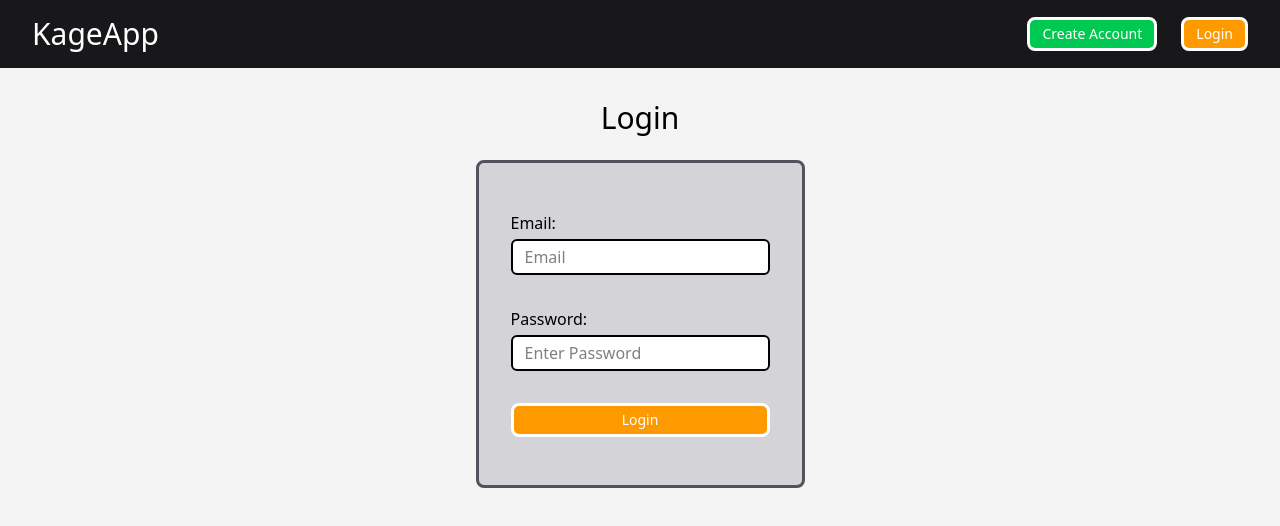
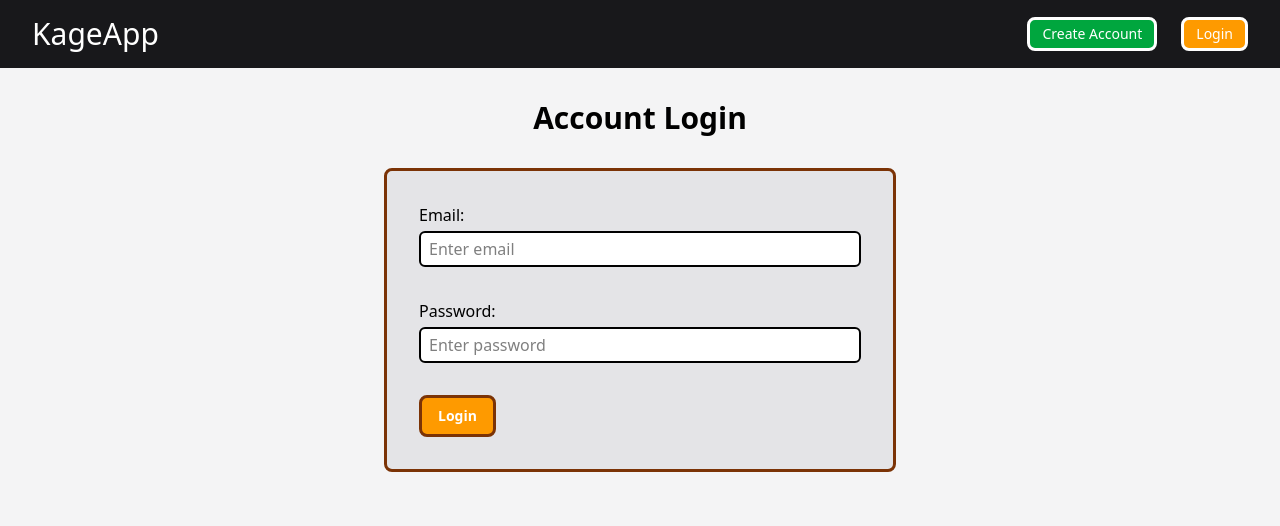
Before and after one commit to kagesite/Multi-Purpose-App, a React (Vite) app in the folder frontend/: page /login in a window 1280 px wide. Shown: the top 526 px of the page. Built offline with nearby package versions, Linux system fonts and the light colour scheme.

Commit message:
Adjusting styling to look better

```diff
--- a/frontend/src/Components/HeaderNav.jsx
+++ b/frontend/src/Components/HeaderNav.jsx
@@ -12,7 +12,7 @@ function HeaderNav() {
             <nav className=''>
                 <ul className='flex gap-6'>
                     <li
-                        className='bg-green-500 text-sm border-3 border-white text-white px-3 py-1 rounded-lg cursor-pointer'
+                        className='bg-green-600 text-sm border-3 border-white text-white px-3 py-1 rounded-lg cursor-pointer'
                         onClick={() => navigate("/signup")}
                     >
                         Create Account
--- a/frontend/src/Pages/Login/Login.jsx
+++ b/frontend/src/Pages/Login/Login.jsx
@@ -17,41 +17,41 @@ function Login() {
 
     return (
         <div>
-            <div>
             <HeaderNav />
             <div className='bg-zinc-100 flex flex-col w-full min-h-screen items-center p-8'>
-                    <h2 className='text-3xl mb-6'>Login</h2>
+                <h2 className='text-3xl font-semibold'>Account Login</h2>
                 <form onSubmit={handleSubmit}
-                        className='flex flex-wrap items-center gap-2 bg-zinc-300 border-3 border-zinc-600 rounded-lg px-8 py-12 mb-4'
+                    className='bg-zinc-200 p-8 w-lg rounded-lg border-3 border-amber-900 mt-8'
                 >
-                        <div className='flex flex-col gap-8'>
+                    <div className='flex flex-col gap-8 '>
                         <div className='flex flex-col'>
-                                <label htmlFor="email" className='mb-1 font-light'>Email:</label>
+                            <label htmlFor="email" className='mb-1'>Email:</label>
                             <input
                                 type="email"
-                                    className='border-2 rounded-md px-3 py-1 border-zinc-9 bg-white'
-                                    placeholder='Email'
-                                    value={email}
+                                className='border-2 rounded-md px-2 py-1 border-zinc-9 bg-white'
+                                placeholder='Enter email'
+                                value={name}
                                 onChange={(e) => setEmail(e.target.value)}
                             />
                         </div>
                         <div className='flex flex-col'>
-                                <label htmlFor="email" className='mb-1 font-light'>Password:</label>
+                            <label htmlFor="name" className='mb-1'>Password:</label>
                             <input
                                 type="password"
-                                    className='border-2 rounded-md px-3 py-1 border-zinc-9 bg-white'
-                                    placeholder='Enter Password'
-                                    value={password}
+                                className='border-2 rounded-md px-2 py-1 border-zinc-9 bg-white'
+                                placeholder='Enter password'
+                                value={name}
                                 onChange={(e) => setPassword(e.target.value)}
                             />
                         </div>
+                        <div className='flex items-center w-full'>
                             <button
                                 type="submit"
-                                className='bg-amber-500 text-sm border-3 border-white text-white px-3 py-1 rounded-lg cursor-pointer'
+                                className='bg-amber-500 text-sm border-3 border-amber-900 text-white px-4 py-2 rounded-lg font-semibold cursor-pointer w-fit'
                             >Login</button>
                         </div>
+                    </div>
                 </form>
-                </div>
             </div>
         </div>
     )
--- a/frontend/src/Pages/Signup/Signup.jsx
+++ b/frontend/src/Pages/Signup/Signup.jsx
@@ -47,16 +47,16 @@ function Signup() {
         <div>
             <HeaderNav />
             <div className='bg-zinc-100 flex flex-col w-full min-h-screen items-center p-8'>
-                <h2 className='text-3xl mb-6'>Sign Up</h2>
+                <h2 className='text-3xl font-semibold'>Create an account</h2>
                 <form onSubmit={handleSubmit}
-                    className='bg-zinc-200 p-8 w-lg rounded-lg border-2 mt-8'
+                    className='bg-zinc-200 p-8 w-lg rounded-lg border-3 border-green-900 my-8'
                 >
                     <div className='flex flex-col gap-8 '>
                         <div className='flex flex-col'>
                             <label htmlFor="name" className='mb-1'>Name:</label>
                             <input
                                 type="text"
-                                className='border-2 rounded-md px-3 py-1 border-zinc-9 bg-white'
+                                className='border-2 rounded-md px-2 py-1 border-zinc-9 bg-white'
                                 placeholder='Name'
                                 value={name}
                                 onChange={(e) => setName(e.target.value)}
@@ -66,9 +66,9 @@ function Signup() {
                             <label htmlFor="email" className='mb-1'>Email:</label>
                             <input
                                 type="email"
-                                className='border-2 rounded-md px-3 py-1 border-zinc-9 bg-white'
+                                className='border-2 rounded-md px-2 py-1 border-zinc-9 bg-white'
                                 placeholder='Email'
-                                value={name}
+                                value={email}
                                 onChange={(e) => setEmail(e.target.value)}
                             />
                         </div>
@@ -76,39 +76,23 @@ function Signup() {
                             <label htmlFor="name" className='mb-1'>Password:</label>
                             <input
                                 type="password"
-                                className='border-2 rounded-md px-3 py-1 border-zinc-9 bg-white'
+                                className='border-2 rounded-md px-2 py-1 border-zinc-9 bg-white'
                                 placeholder='Password'
-                                value={name}
+                                value={password}
                                 onChange={(e) => setPassword(e.target.value)}
                             />
                         </div>
                         <div className='flex items-center w-full'>
                             <button
                                 type="submit"
-                                className='bg-blue-500 text-sm border-3 border-blue-900 text-white px-4 py-2 rounded-lg font-semibold cursor-pointer w-fit'
+                                className='bg-green-600 text-sm border-3 border-green-900 text-white px-4 py-2 rounded-lg font-semibold cursor-pointer w-fit'
                             >Sign Up</button>
                         </div>
                     </div>
-                    {/*
-                    <input
-                        type="email"
-                        className='border-2 rounded-md px-3 py-1 border-zinc-9 bg-white'
-                        placeholder='Email'
-                        value={email}
-                        onChange={(e) => setEmail(e.target.value)}
-                    />
-                    <input
-                        type="password"
-                        className='border-2 rounded-md px-3 py-1 border-zinc-900 bg-white'
-                        placeholder='Password'
-                        value={password}
-                        onChange={(e) => setPassword(e.target.value)}
-                    /> */}
-
                 </form>
                 {signupSuccessful && (
                     <div>
-                        <p className='text'>{message} Please login <button onClick={() => navigate('/login')} className='text-blue-500 font-bold cursor-pointer'>here</button></p>
+                        <p className='text'>{message} Please login <button onClick={() => navigate('/login')} className='text-green-600 font-bold cursor-pointer'>here</button></p>
                     </div>
                 )}
                 {signupFailed && (
```
Lines whose indentation alone changed are shown as unchanged.
